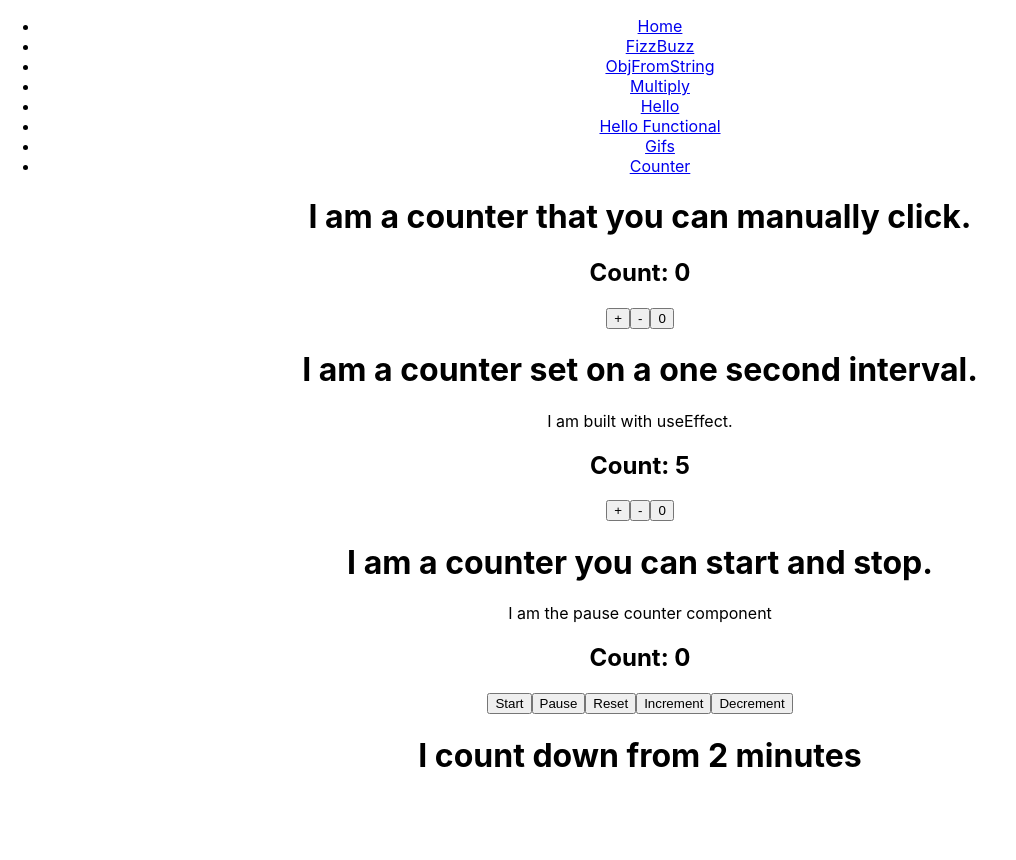
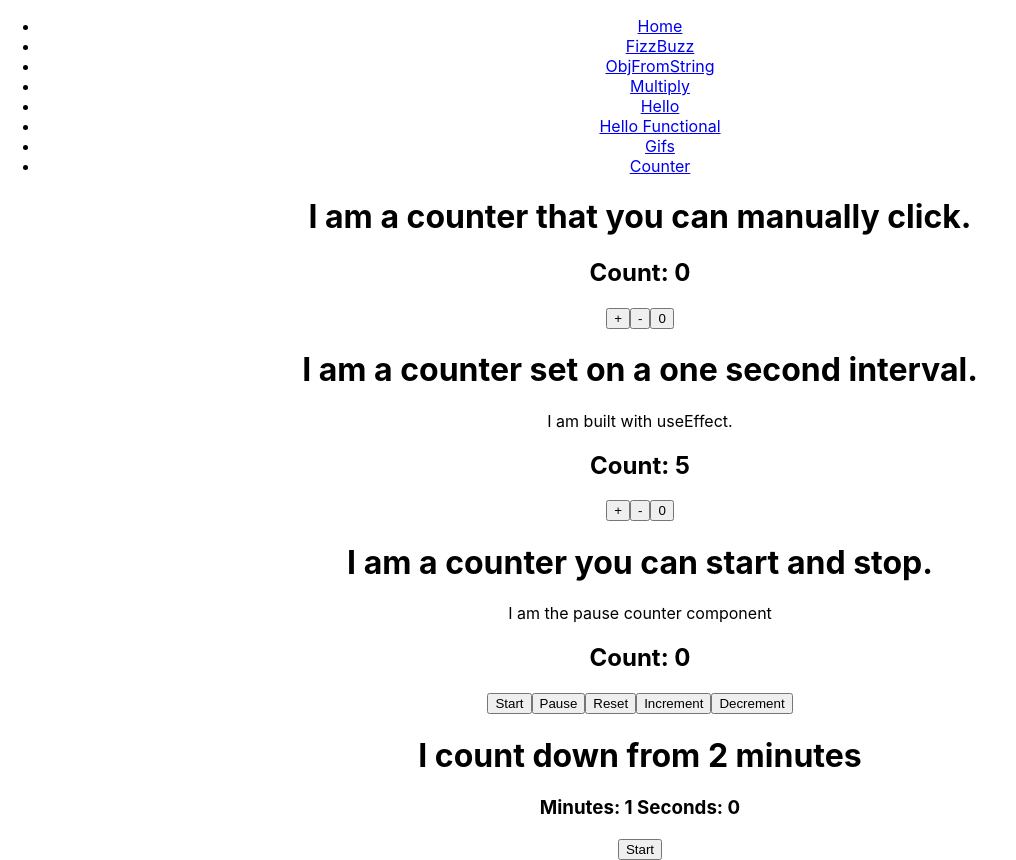
Before and after one commit to MMcClure11/practice-constructor.io, a React (Create React App) app: page /counter in a window 1280 px wide. Shown: the whole page, without its empty margins (0-1016 px from the left). Before the commit the page ends 800 px from the top, so only its background shows below. Built offline with nearby package versions, Linux system fonts and the light colour scheme.

Commit message:
Add countdown from 2 minutes

```diff
--- a/src/components/Countdown.js
+++ b/src/components/Countdown.js
@@ -1,11 +1,44 @@
 import React, { Component } from 'react';
 
 export default class Countdown extends Component {
+
+  constructor(props) {
+    super(props);
+    this.state = {
+      minutes: 1,
+      seconds: 0
+    }
+  }
+
+  start = () => {
+    this.interval = setInterval(() => {
+      const { seconds, minutes } = this.state
+
+      if(seconds === 0 && minutes !== 0) {
+        this.setState(prevState => ({
+          minutes: prevState.minutes - 1,
+          seconds: 59
+        }))
+      } else if ( seconds > 0) {
+        this.setState(prevState => ({
+          seconds: prevState.seconds - 1
+        }))
+      } else {
+        clearInterval(this.interval)
+      }
+    }, 1000)
+  }
+
+  componentWillUnmount(){
+    clearInterval(this.interval)
+  }
 
   render() {
     return(
       <div>
         <h1>I count down from 2 minutes</h1>
+        <h3>Minutes: { this.state.minutes } Seconds: { this.state.seconds }</h3>
+        <button onClick={ this.start }>Start</button>
       </div>
     )
   }
```
